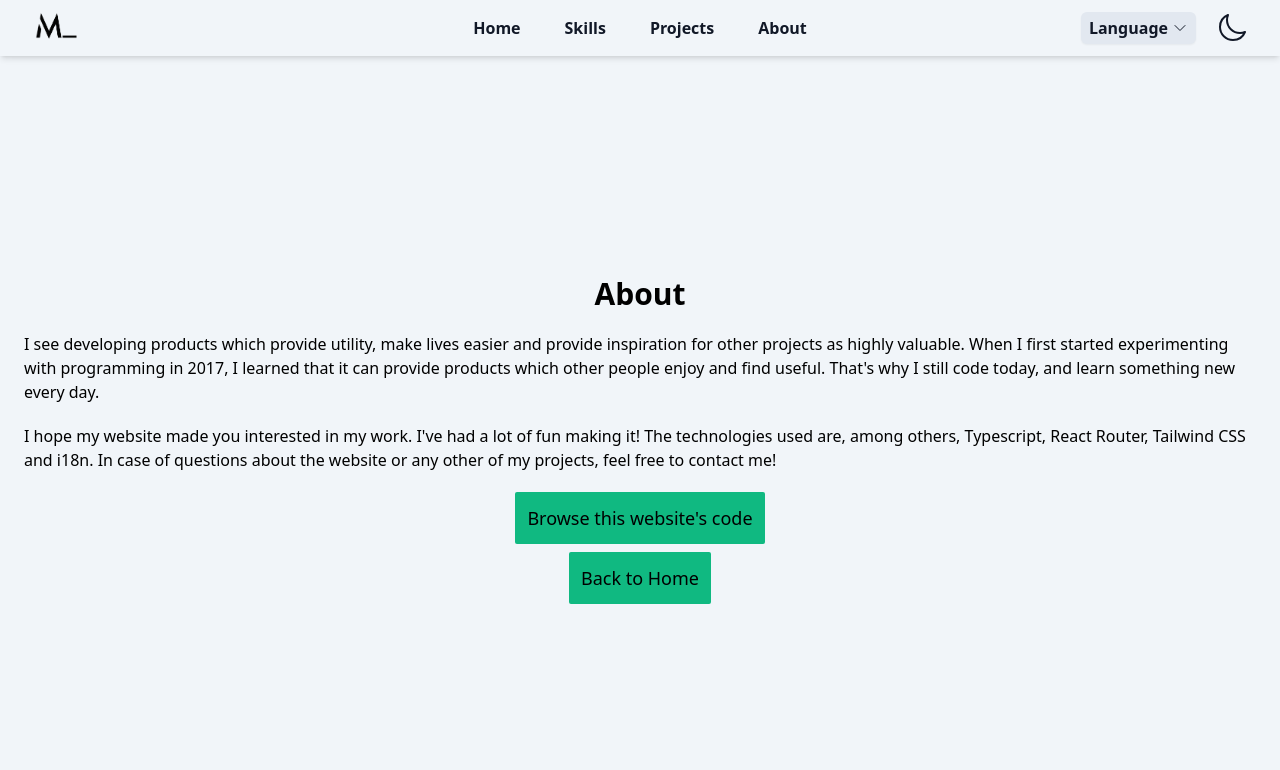
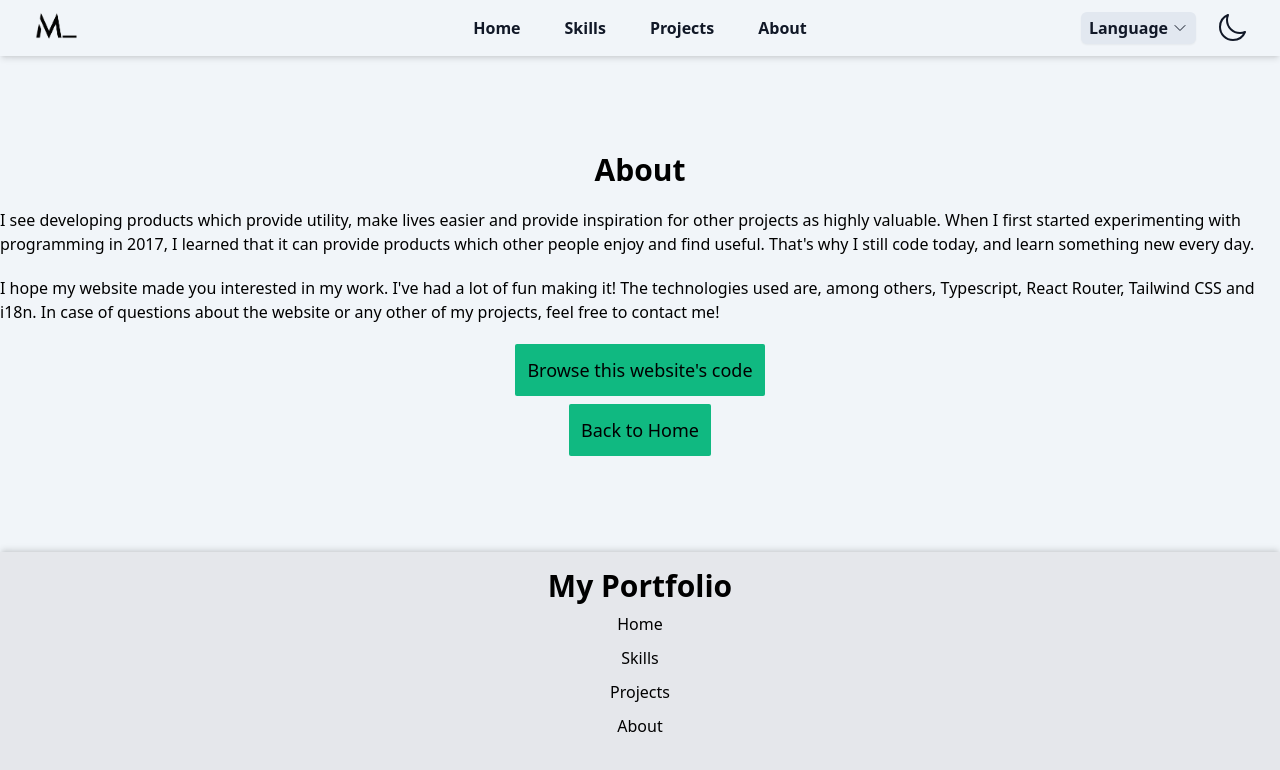
Before and after one commit to ZeroWave022/personal-website, a React (Vite) app: page /about in a window 1280 px wide. Shown: the top 770 px of the page. Built offline with nearby package versions, Linux system fonts and the light colour scheme.

Commit message:
feat: Remove scroll snap, rename Section component

```diff
--- a/src/components/Footer.tsx
+++ b/src/components/Footer.tsx
@@ -8,7 +8,7 @@ export function Footer() {
 
     return (
         <>
-            <footer className="flex h-[50vh] snap-end justify-around bg-gray-200 p-4 shadow-footer dark:bg-neutral-800">
+            <footer className="mt-auto flex h-[50vh] justify-around bg-gray-200 p-4 shadow-footer dark:bg-neutral-800">
                 <div>
                     <h1>{t("footer.title")}</h1>
                     <ul className="flex flex-col items-center gap-2.5 py-2">
--- /dev/null
+++ b/src/components/Section.tsx
@@ -0,0 +1,18 @@
+import classNames from "classnames";
+
+interface SectionProps extends React.ComponentPropsWithoutRef<"section"> {
+    className?: string;
+}
+
+export function Section({ children, className, ...attributes }: SectionProps) {
+    const allClasses = classNames(
+        "flex flex-col justify-center items-center py-24",
+        className,
+    );
+
+    return (
+        <section className={allClasses} {...attributes}>
+            {children}
+        </section>
+    );
+}
--- a/src/components/SnapSection.tsx
+++ /dev/null
@@ -1,29 +0,0 @@
-import classNames from "classnames";
-
-interface SnapSectionProps extends React.ComponentPropsWithoutRef<"section"> {
-    className?: string;
-    snap: "start" | "center" | "end";
-}
-
-export function SnapSection({
-    children,
-    className,
-    snap,
-    ...attributes
-}: SnapSectionProps) {
-    const allClasses = classNames(
-        "flex flex-col justify-center items-center pt-20 snap-always mdh:h-screen",
-        className,
-        {
-            "snap-start": snap == "start",
-            "snap-center": snap == "center",
-            "snap-end": snap == "end",
-        },
-    );
-
-    return (
-        <section className={allClasses} {...attributes}>
-            {children}
-        </section>
-    );
-}
--- a/src/routes/about.tsx
+++ b/src/routes/about.tsx
@@ -1,14 +1,14 @@
 import { useTranslation } from "react-i18next";
 
 import { LargeLink } from "@components/LargeLink";
-import { SnapSection } from "@components/SnapSection";
+import { Section } from "@components/Section";
 
 export default function About() {
     const { t } = useTranslation();
 
     return (
         <>
-            <SnapSection id="top" snap="start">
+            <Section id="top">
                 <div className="flex flex-col items-center gap-5">
                     <h1>{t("about.title")}</h1>
                     <p>{t("about.description.part1")}</p>
@@ -25,7 +25,7 @@ export default function About() {
                         </LargeLink>
                     </div>
                 </div>
-            </SnapSection>
+            </Section>
         </>
     );
 }
--- a/src/routes/index.tsx
+++ b/src/routes/index.tsx
@@ -3,7 +3,7 @@ import { Trans, useTranslation } from "react-i18next";
 
 import { ProgressBar } from "@components/ProgressBar";
 import { LargeLink } from "@components/LargeLink";
-import { SnapSection } from "@components/SnapSection";
+import { Section } from "@components/Section";
 import { ProjectImage } from "@components/ProjectImage";
 
 import { ChevronDownIcon } from "@heroicons/react/24/outline";
@@ -49,10 +49,9 @@ export default function Index() {
 
     return (
         <>
-            <SnapSection
+            <Section
                 id="top"
-                snap="start"
-                className="md-h:gap-12 relative dark:text-slate-200"
+                className="md-h:gap-12 relative h-screen dark:text-slate-200"
             >
                 <div className="m-2.5 flex flex-col text-3xl font-semibold md:text-4xl">
                     <h1 className="border-b-2 border-black pb-1.5 font-normal dark:border-b-slate-200">
@@ -90,11 +89,14 @@ export default function Index() {
                     </div>
                 </div>
                 <HashLink to="/" elementId="skills">
-                    <ChevronDownIcon className="anim-delay-5000 absolute bottom-5 left-1/2 hidden h-8 w-8 -translate-x-1/2 animate-scroll-icon-bounce mdh:block" />
+                    <ChevronDownIcon className="anim-delay-5000 absolute bottom-20 left-1/2 hidden h-8 w-8 -translate-x-1/2 animate-scroll-icon-bounce mdh:block" />
                 </HashLink>
-            </SnapSection>
+            </Section>
 
-            <SnapSection id="skills" snap="start">
+            <Section
+                id="skills"
+                className="bg-gray-200/50 dark:bg-neutral-800/20"
+            >
                 <h1>{t("index.skills.title")}</h1>
                 <div className="mx-auto my-5 grid w-[80vw] grid-cols-2 items-center justify-items-center gap-5 md:w-fit lg:grid-cols-3">
                     {experienceList.map((item) => (
@@ -120,9 +122,9 @@ export default function Index() {
                 <p className="text-center italic underline-offset-2">
                     {t("index.skills.note")}
                 </p>
-            </SnapSection>
+            </Section>
 
-            <SnapSection id="projects" snap="start">
+            <Section id="projects">
                 <h1>
                     <Trans i18nKey="index.projects.title1">
                         Project 1: Discover{" "}
@@ -156,9 +158,9 @@ export default function Index() {
                         wrapperClassName="bg-white py-5"
                     />
                 </div>
-            </SnapSection>
+            </Section>
 
-            <SnapSection snap="start">
+            <Section className="bg-gray-200/50 dark:bg-neutral-800/20">
                 <h1>{t("index.projects.title2")}</h1>
                 <div className="m-5 flex flex-col items-center justify-center gap-5 md:flex-row">
                     <div className="flex flex-col items-center justify-center gap-4">
@@ -204,9 +206,9 @@ export default function Index() {
                         </p>
                     </div>
                 </div>
-            </SnapSection>
+            </Section>
 
-            <SnapSection snap="start">
+            <Section>
                 <h1>{t("index.projects.title3")}</h1>
                 <div className="m-5 flex flex-col items-center justify-center gap-5 md:flex-row">
                     <div className="flex flex-col items-center justify-center gap-4">
@@ -232,9 +234,9 @@ export default function Index() {
                         />
                     </div>
                 </div>
-            </SnapSection>
+            </Section>
 
-            <SnapSection snap="start">
+            <Section className="bg-gray-200/50 dark:bg-neutral-800/20">
                 <h1>{t("index.projects.title4")}</h1>
                 <div className="m-5 flex flex-col items-center justify-center gap-5 md:flex-row">
                     <div className="flex flex-col items-center justify-center gap-4">
@@ -260,9 +262,9 @@ export default function Index() {
                         />
                     </div>
                 </div>
-            </SnapSection>
+            </Section>
 
-            <SnapSection snap="start">
+            <Section>
                 <h1>{t("index.projects.title5")}</h1>
                 <div className="m-5 flex flex-col items-center justify-center gap-5 md:flex-row">
                     <div className="flex flex-col items-center justify-center gap-4">
@@ -291,7 +293,7 @@ export default function Index() {
                         wrapperClassName="bg-[#e4dccf] p-5"
                     />
                 </div>
-            </SnapSection>
+            </Section>
         </>
     );
 }
--- a/src/routes/layout.tsx
+++ b/src/routes/layout.tsx
@@ -6,16 +6,13 @@ import { Footer } from "@components/Footer";
 export default function Layout() {
     return (
         <>
-            <div className="h-screen overflow-auto scroll-smooth mdh:snap-y mdh:snap-mandatory">
+            <div className="flex h-screen flex-col overflow-auto scroll-smooth">
                 <header className="sticky top-0 z-50">
                     <Navbar />
                 </header>
 
-                <main className="flex flex-col gap-16 bg-slate-100 dark:bg-neutral-900 dark:text-slate-200">
-                    <div className="mx-6 mt-5">
-                        <Outlet />
-                    </div>
-
+                <main className="flex grow flex-col bg-slate-100 dark:bg-neutral-900 dark:text-slate-200">
+                    <Outlet />
                     <Footer />
                 </main>
             </div>
```
